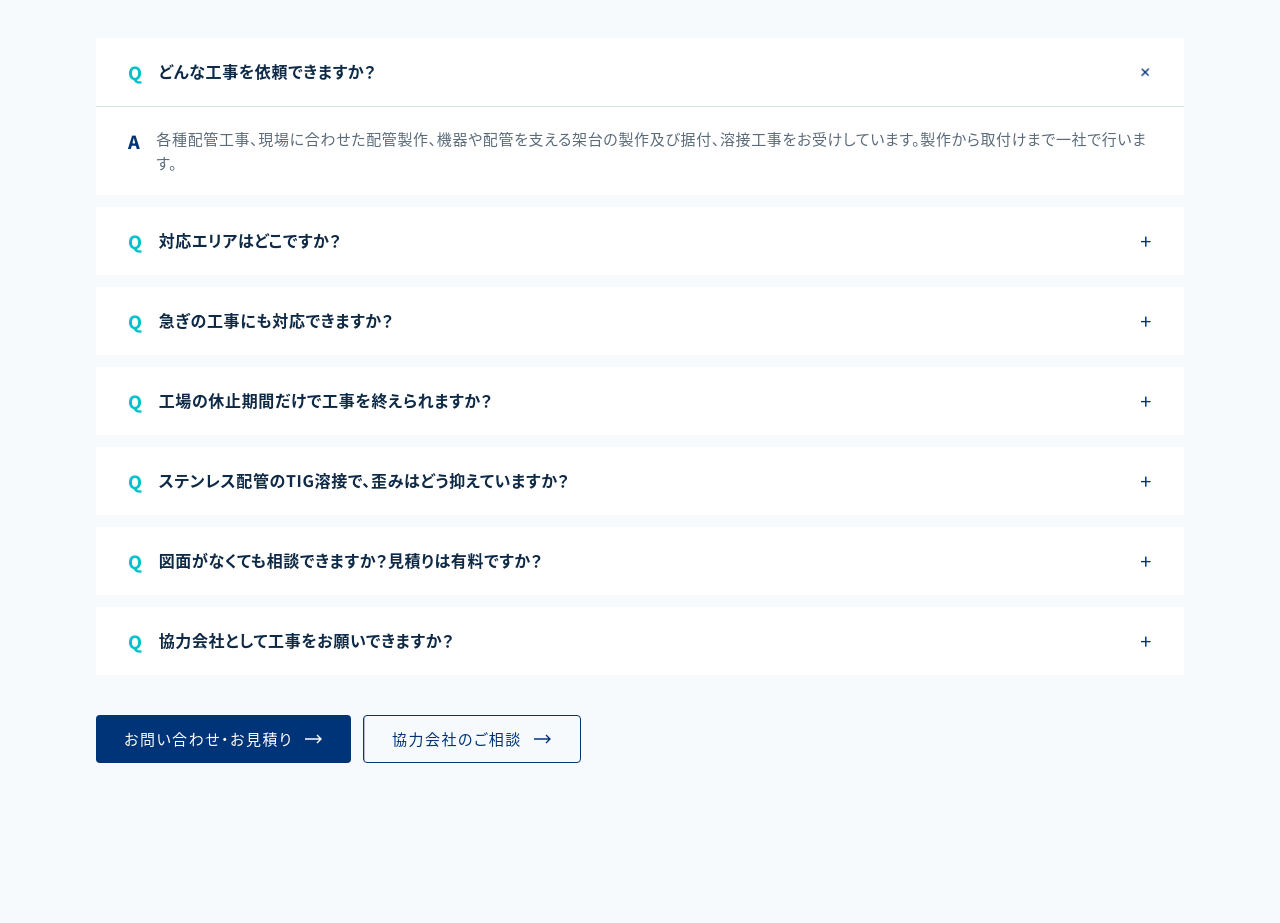
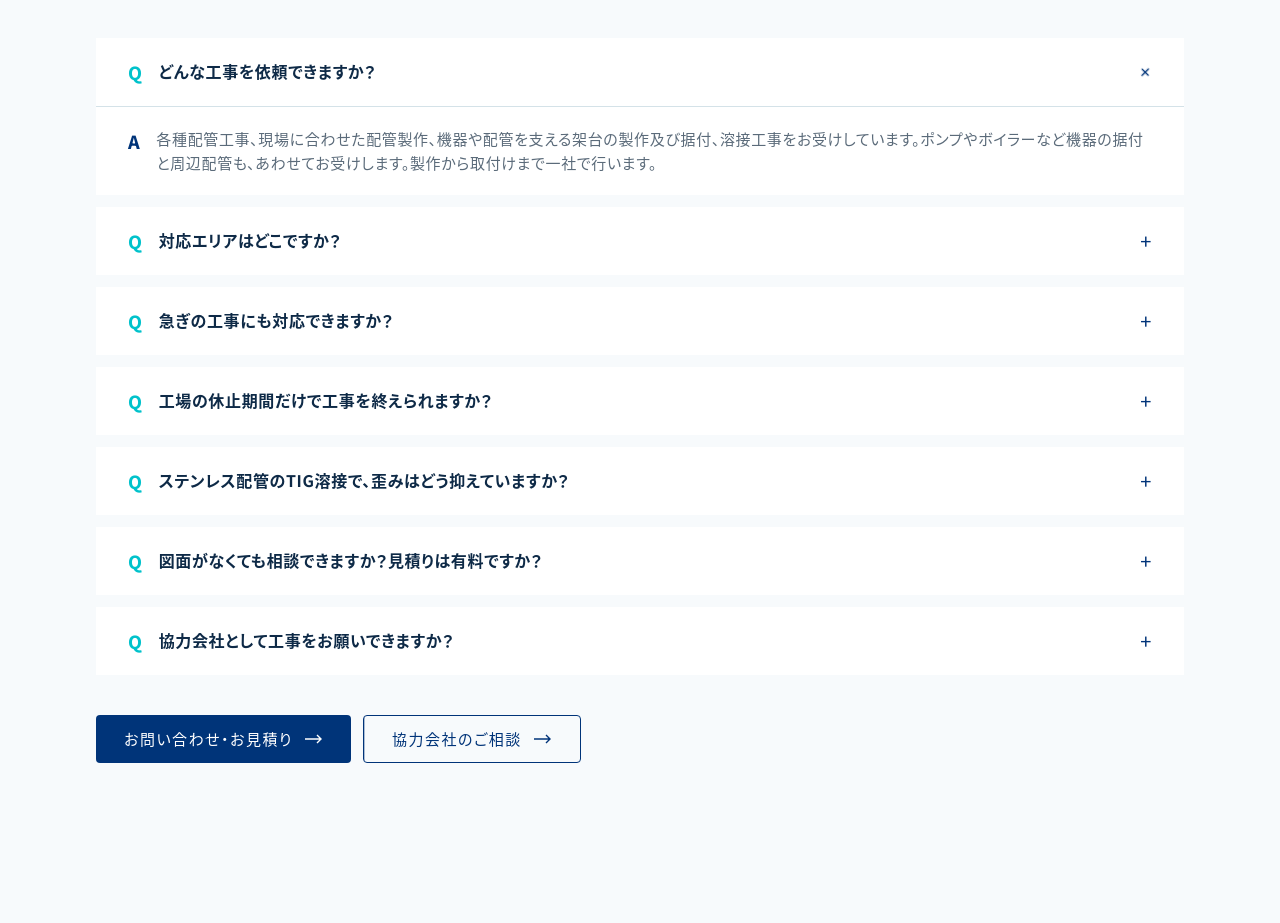
Before and after one commit to shimatani-kenta-ctrl/sukoyaka-line-web, a Next.js app: page / in a window 1280 px wide. Shown: the part 9600-10523 px from the top of the page. Built offline with nearby package versions, Linux system fonts and the light colour scheme.

Commit message:
よくある質問「どんな工事を依頼できますか？」に機器の据付と周辺配管を追加
Co-Authored-By: Claude Opus 5.5 <noreply@anthropic.com>
Claude-Session: https://claude.ai/code/session_01UnfY35NJjgP1TJXeaTxKJb

```diff
--- a/src/data/faq.ts
+++ b/src/data/faq.ts
@@ -8,7 +8,7 @@ import { site } from "@/config/site";
 export const workFaq: { q: string; a: string }[] = [
   {
     q: "どんな工事を依頼できますか？",
-    a: "各種配管工事、現場に合わせた配管製作、機器や配管を支える架台の製作及び据付、溶接工事をお受けしています。製作から取付けまで一社で行います。",
+    a: "各種配管工事、現場に合わせた配管製作、機器や配管を支える架台の製作及び据付、溶接工事をお受けしています。ポンプやボイラーなど機器の据付と周辺配管も、あわせてお受けします。製作から取付けまで一社で行います。",
   },
   {
     q: "対応エリアはどこですか？",
```
